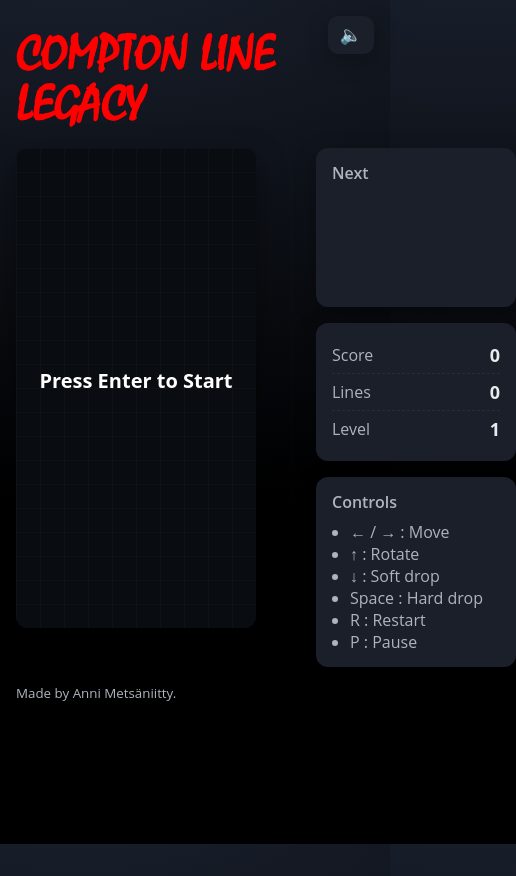
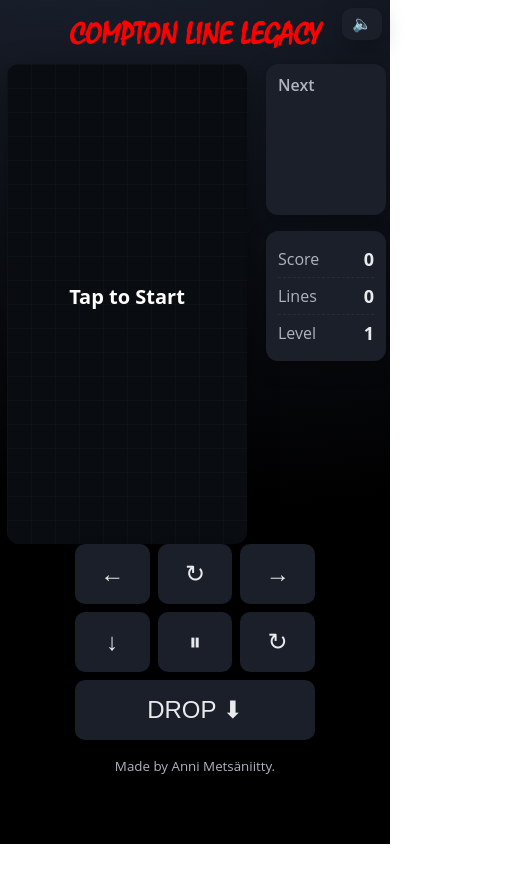
Before and after one commit to AnniMetsaniitty/javascript-tetris, a website: page index.html in a window 390 px wide. Shown: the whole page, 516 px wide, since content can reach past the window. After the commit the page ends 844 px from the top, so only its background shows below. Drawn offline with Linux system fonts and the light colour scheme.

Commit message:
Add mobile support and responsive design
- Center game on all devices with flexbox layout
- Add touch controls for mobile gameplay
- Implement responsive canvas scaling
- Add media queries for mobile/tablet layouts
- Show 'Tap to Start' on mobile vs 'Press Enter' on desktop
- Hide keyboard controls on mobile, show touch buttons
- Support aspect ratio scaling for different screen sizes

```diff
--- a/index.html
+++ b/index.html
@@ -40,6 +40,16 @@
       </div>
     </div>
 
+    <div class="touch-controls" id="touchControls">
+      <button class="touch-btn" data-action="left">←</button>
+      <button class="touch-btn" data-action="rotate">↻</button>
+      <button class="touch-btn" data-action="right">→</button>
+      <button class="touch-btn" data-action="down">↓</button>
+      <button class="touch-btn" data-action="pause">⏸</button>
+      <button class="touch-btn" data-action="restart">↻</button>
+      <button class="touch-btn wide" data-action="drop">DROP ⬇</button>
+    </div>
+
     <button id="soundBtn" class="sound-btn floating" aria-pressed="false" title="Toggle sound">🔊</button>
 
     <footer>
--- a/style.css
+++ b/style.css
@@ -20,23 +20,43 @@ body {
   font-family: Ubuntu, Cantarell, 'Open Sans', 'Helvetica Neue', sans-serif;
   color: var(--fg);
   background: radial-gradient(1200px 600px at 20% -10%, #1b2230, var(--bg));
+  display: flex;
+  justify-content: center;
+  align-items: center;
+  min-height: 100vh;
 }
-
 
 .wrap {
   max-width: 920px;
-  margin: 32px auto;
-  padding: 0 16px;
+  width: 100%;
+  margin: 0 auto;
+  padding: 16px;
+  display: flex;
+  flex-direction: column;
+  align-items: center;
+  justify-content: center;
 }
 
-h1 { margin: 0 0 16px; font-size: 50px ; font-family: 'Mistral', cursive ;font-weight: 900; color: red; letter-spacing: .3px; }
+h1 {
+  margin: 0 0 16px;
+  font-size: clamp(28px, 6vw, 50px);
+  font-family: 'Mistral', cursive;
+  font-weight: 900;
+  color: red;
+  letter-spacing: .3px;
+  text-align: center;
+}
 h2 { margin: 0 0 8px; font-size: 16px; color: var(--muted); font-weight: 600; }
 
 .game {
   display: grid;
-  grid-template-columns: 240px minmax(200px, 260px); /* board | sidebar */
-  gap: 60px;
+  grid-template-columns: 240px minmax(200px, 260px);
+  gap: 24px;
   align-items: start;
+  justify-content: center;
+  width: 100%;
+  max-width: 600px;
+  margin: 0 auto;
 }
 
 #board {
@@ -73,7 +93,12 @@ h2 { margin: 0 0 8px; font-size: 16px; color: var(--muted); font-weight: 600; }
 
 .controls ul { margin: 0; padding-left: 18px; color: var(--muted); }
 
-footer { margin-top: 14px; color: var(--muted); }
+footer {
+  margin-top: 14px;
+  color: var(--muted);
+  text-align: center;
+  width: 100%;
+}
 footer a { color: var(--accent); text-decoration: none; }
 footer a:hover { text-decoration: underline; }
 
@@ -113,3 +138,111 @@ footer a:hover { text-decoration: underline; }
   user-select: none;
   pointer-events: none;
 }
+
+/* Mobile Touch Controls */
+.touch-controls {
+  display: none;
+  grid-template-columns: repeat(3, 1fr);
+  gap: 8px;
+  margin-top: 16px;
+  max-width: 300px;
+  width: 100%;
+}
+
+.touch-btn {
+  appearance: none;
+  border: 0;
+  background: var(--panel);
+  color: var(--fg);
+  font-size: 24px;
+  padding: 16px;
+  border-radius: 10px;
+  box-shadow: 0 4px 12px rgba(0,0,0,.3);
+  cursor: pointer;
+  user-select: none;
+  touch-action: manipulation;
+}
+
+.touch-btn:active {
+  transform: scale(0.95);
+  box-shadow: 0 2px 6px rgba(0,0,0,.3);
+}
+
+.touch-btn.wide {
+  grid-column: span 3;
+}
+
+/* Responsive Design */
+@media (max-width: 768px) {
+  body {
+    align-items: flex-start;
+  }
+
+  .wrap {
+    padding: 8px;
+    margin-top: 16px;
+  }
+
+  h1 {
+    font-size: clamp(24px, 8vw, 36px);
+    margin-bottom: 12px;
+  }
+
+  .game {
+    grid-template-columns: 1fr;
+    gap: 16px;
+    max-width: 100%;
+  }
+
+  #board {
+    width: 100%;
+    max-width: 300px;
+    height: auto;
+    aspect-ratio: 1 / 2;
+    margin: 0 auto;
+  }
+
+  .sidebar {
+    width: 100%;
+    max-width: 300px;
+    margin: 0 auto;
+  }
+
+  .touch-controls {
+    display: grid;
+    margin: 0 auto;
+  }
+
+  .sound-btn.floating {
+    top: 8px;
+    right: 8px;
+    font-size: 16px;
+    padding: 8px 10px;
+  }
+
+  .controls {
+    display: none; /* Hide keyboard controls on mobile */
+  }
+}
+
+@media (max-width: 480px) {
+  .wrap {
+    padding: 4px;
+  }
+
+  #board {
+    max-width: 240px;
+  }
+
+  .sidebar {
+    max-width: 240px;
+  }
+
+  .touch-controls {
+    max-width: 240px;
+  }
+
+  .panel {
+    padding: 10px 12px;
+  }
+}
--- a/tetris.js
+++ b/tetris.js
@@ -374,7 +374,11 @@ function drawStartScreen() {
   ctx.fillStyle = "#fff";
   ctx.font = "bold 20px system-ui, sans-serif";
   ctx.textAlign = "center";
-  ctx.fillText("Press Enter to Start", boardCanvas.width / 2, boardCanvas.height / 2);
+
+  // Show different message based on device
+  const isMobile = window.matchMedia("(max-width: 768px)").matches;
+  const message = isMobile ? "Tap to Start" : "Press Enter to Start";
+  ctx.fillText(message, boardCanvas.width / 2, boardCanvas.height / 2);
   ctx.restore();
 }
 
@@ -560,9 +564,87 @@ function reset() {
   requestAnimationFrame(update);
 }
 
+// -------------------------------------------------------------
+// Touch Controls
+// -------------------------------------------------------------
+const touchControls = document.getElementById("touchControls");
+if (touchControls) {
+  touchControls.addEventListener("click", (e) => {
+    const btn = e.target.closest(".touch-btn");
+    if (!btn) return;
+
+    const action = btn.dataset.action;
+    if (state.waitingStart && action !== "restart") return;
+    if (state.over && action !== "restart") return;
+    if (state.paused && !["pause", "restart"].includes(action)) return;
+
+    switch (action) {
+      case "left":
+        if (!collides(-1, 0)) state.piece.x--;
+        break;
+      case "right":
+        if (!collides(1, 0)) state.piece.x++;
+        break;
+      case "rotate":
+        const rotated = rotateMatrix(paddedMatrix(state.piece.matrix));
+        if (!collides(0, 0, rotated)) state.piece.matrix = rotated;
+        else wallKick(rotated);
+        break;
+      case "down":
+        softDrop();
+        break;
+      case "drop":
+        hardDrop();
+        break;
+      case "pause":
+        state.paused = !state.paused;
+        draw();
+        if (!state.paused) requestAnimationFrame(update);
+        break;
+      case "restart":
+        reset();
+        break;
+    }
+    draw();
+  });
+}
+
+// Touch to start game on mobile
+boardCanvas.addEventListener("touchstart", (e) => {
+  if (state.waitingStart) {
+    e.preventDefault();
+    state.waitingStart = false;
+    reset();
+  }
+}, { passive: false });
+
+// -------------------------------------------------------------
+// Responsive Canvas
+// -------------------------------------------------------------
+function resizeCanvas() {
+  const container = boardCanvas.parentElement;
+  const containerWidth = container.clientWidth;
+  const containerHeight = container.clientHeight;
+
+  // Calculate scale to fit container while maintaining aspect ratio
+  const targetWidth = COLS * BLOCK;
+  const targetHeight = ROWS * BLOCK;
+  const scale = Math.min(
+    containerWidth / targetWidth,
+    containerHeight / targetHeight,
+    1 // Don't scale up, only down
+  );
+
+  boardCanvas.style.width = (targetWidth * scale) + 'px';
+  boardCanvas.style.height = (targetHeight * scale) + 'px';
+}
+
+window.addEventListener('resize', resizeCanvas);
+
 // boot
 (function init() {
   boardCanvas.width = COLS * BLOCK;
   boardCanvas.height = ROWS * BLOCK;
+  resizeCanvas();
   draw(); // just draw empty grid + start screen
 })();
```
